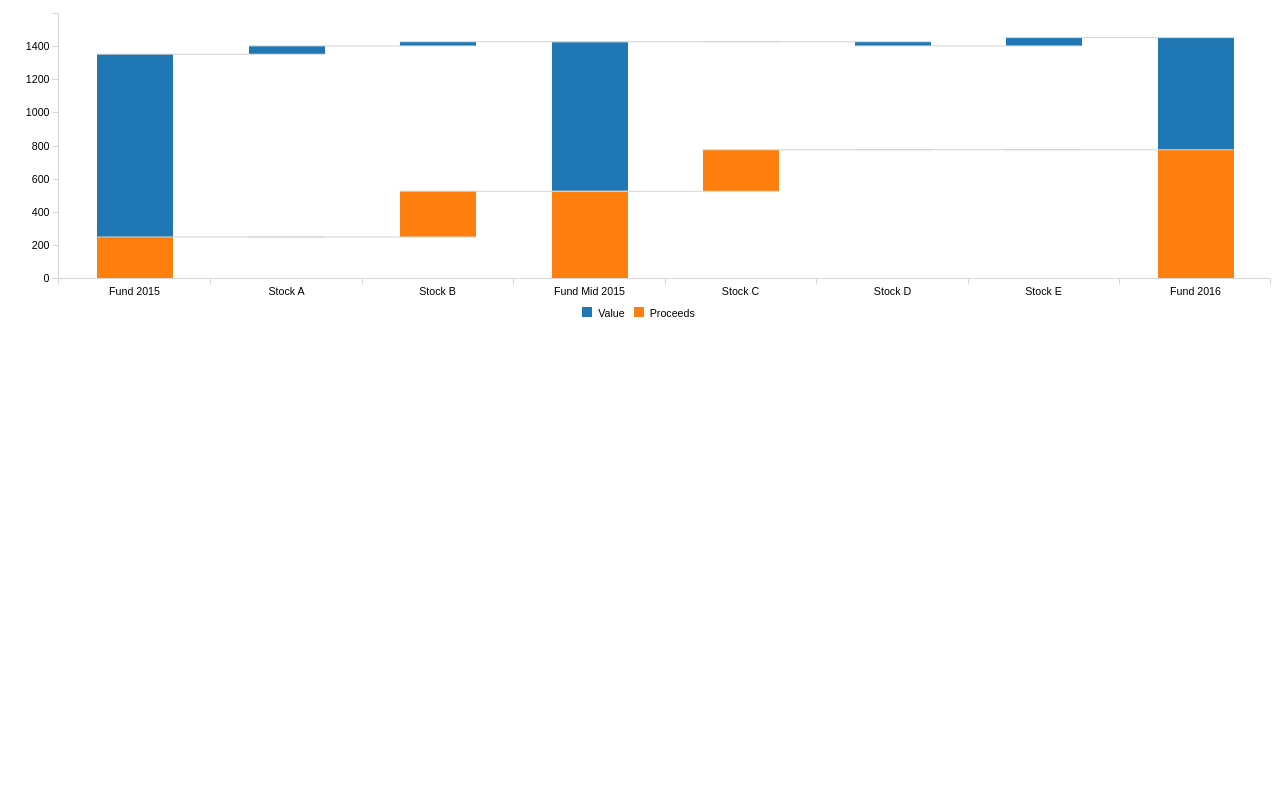
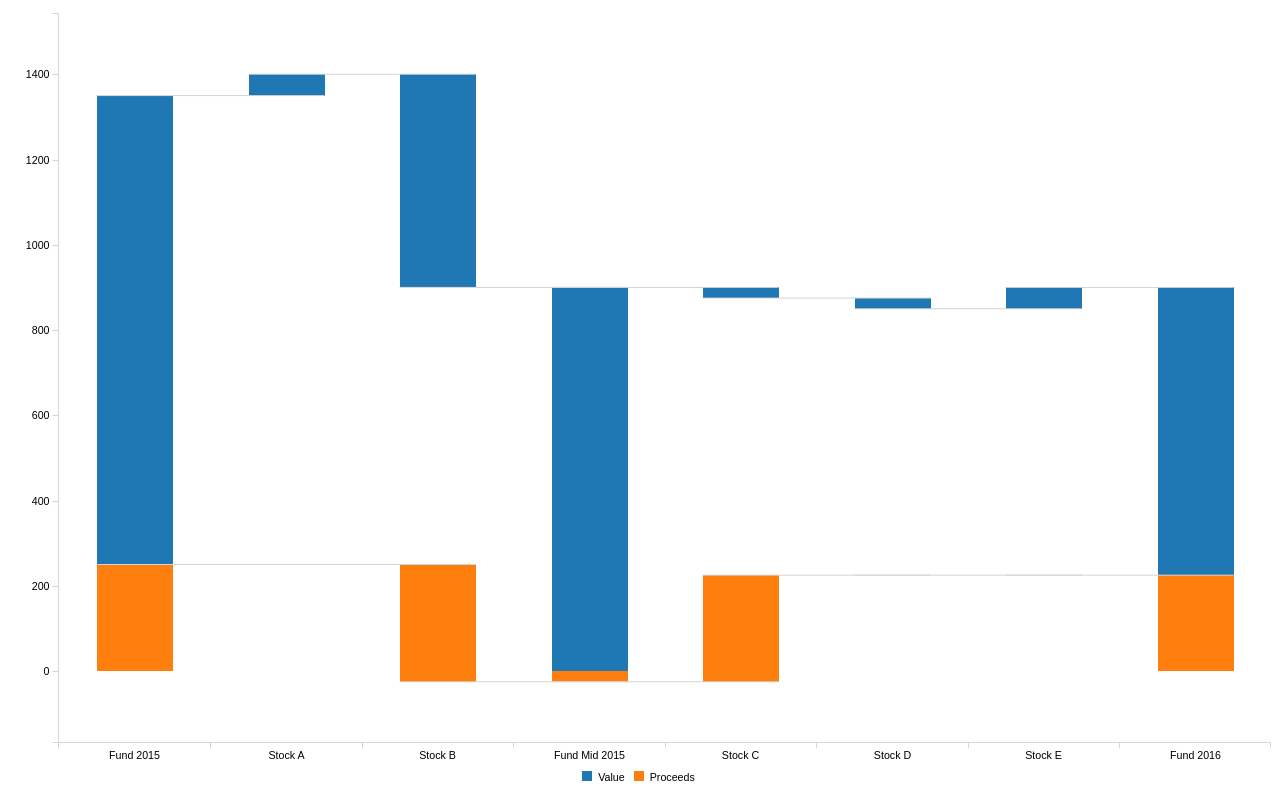
Before and after one commit to nsdevaraj/waterfallc3, a plain HTML site: page index.html in a window 1280 px wide. Drawn offline with Linux system fonts and the light colour scheme.

Commit message:
fix temp

```diff
--- a/index.html
+++ b/index.html
@@ -3,7 +3,7 @@
     <link href="css/c3.css" rel="stylesheet" type="text/css">
   </head>
   <body>
-    <div id="chart"></div>
+    <div id="chart" style="height:100%"></div>
 
     <script src="js/d3.v3.min.js" charset="utf-8"></script>
     <script src="js/c3.modified.js"></script>
@@ -12,7 +12,7 @@
         data: {x: 'x',
           columns: [
             ['Value', 1100, 50, -250,'#', -250, -25, 50, '$'],
-			['Proceeds', 250, 0, 275,'#', 250, 0, 0, '$'],
+			['Proceeds', 250, 0, -275,'#', 250, 0, 0, '$'],
 		   ['x', 'Fund 2015', 'Stock A', 'Stock B', 'Fund Mid 2015','Stock C', 'Stock D', 'Stock E','Fund 2016']
           ],
         groups: [
```
